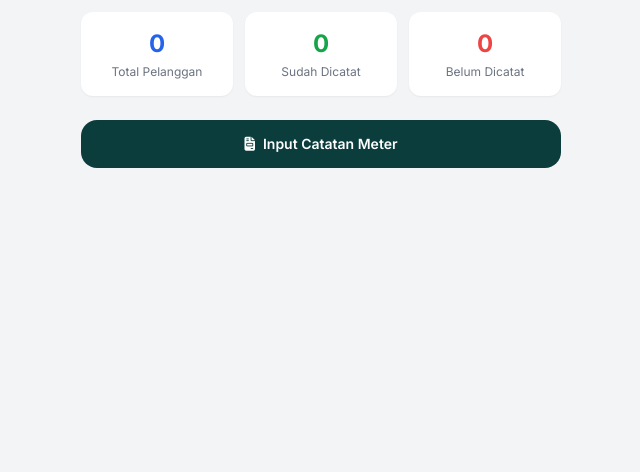
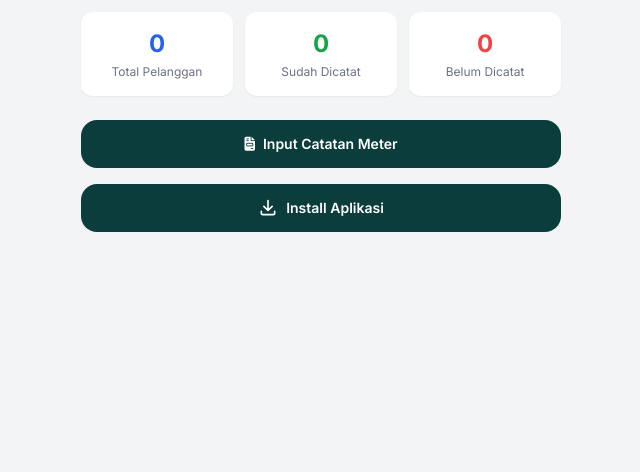
Before and after one commit to ariefprogrammer/siapair, a Laravel app: page /operator in a window 1280 px wide. Shown: the part 184-656 px from the top of the page, without its empty margins (319-959 px from the left). Run offline with Laravel 12, Linux system fonts and the light colour scheme; a user stored in the database is signed in; data comes from the database, SQL or seed files in the repository; data that the repository does not hold is empty; some libraries are stand-ins or nearby versions.

Commit message:
pwa operator

```diff
--- a/resources/views/layouts/operator.blade.php
+++ b/resources/views/layouts/operator.blade.php
@@ -11,7 +11,14 @@
     <link rel="stylesheet" href="https://cdnjs.cloudflare.com/ajax/libs/font-awesome/6.5.1/css/all.min.css">
     <link href="https://fonts.googleapis.com/css2?family=Plus+Jakarta+Sans:wght@500;600;700;800&family=Inter:wght@400;500;600;700&display=swap" rel="stylesheet">
     <link rel="manifest" href="/manifest.json">
+    <link rel="apple-touch-icon" href="/icon512_maskable.png">
     <script>
+        if ('serviceWorker' in navigator) {
+            window.addEventListener('load', () => {
+            navigator.serviceWorker.register('/sw.js');
+            });
+        }
+
         tailwind.config = {
             theme: {
                 extend: {
--- a/resources/views/operator/dashboard.blade.php
+++ b/resources/views/operator/dashboard.blade.php
@@ -93,4 +93,35 @@
     </div>
 </div>
 @endif
+<button id="btn-install-app" class="flex items-center justify-center gap-2 w-full bg-deep text-white text-center font-semibold py-3.5 mt-4 rounded-2xl text-sm transition active:scale-[0.98]">
+  <svg class="w-5 h-5" fill="none" stroke="currentColor" viewBox="0 0 24 24">
+    <path stroke-linecap="round" stroke-linejoin="round" stroke-width="2" d="M4 16v2a2 2 0 002 2h12a2 2 0 002-2v-2M7 10l5 5 5-5M12 15V3" />
+  </svg>
+  Install Aplikasi
+</button>
+
+<script>
+    let deferredPrompt;
+    const installBtn = document.getElementById('btn-install-app');
+
+    window.addEventListener('beforeinstallprompt', (e) => {
+        e.preventDefault();
+        deferredPrompt = e;
+        installBtn.classList.remove('hidden');
+        installBtn.classList.add('flex');
+    });
+
+    installBtn?.addEventListener('click', async () => {
+        if (!deferredPrompt) return;
+        deferredPrompt.prompt();
+        const { outcome } = await deferredPrompt.userChoice;
+        deferredPrompt = null;
+        installBtn.classList.add('hidden');
+    });
+
+    window.addEventListener('appinstalled', () => {
+        installBtn.classList.add('hidden');
+        deferredPrompt = null;
+    });
+</script>
 @endsection
--- a/resources/views/pelanggan/dashboard.blade.php
+++ b/resources/views/pelanggan/dashboard.blade.php
@@ -167,7 +167,7 @@
     const installBtn = document.getElementById('btn-install-app');
 
     window.addEventListener('beforeinstallprompt', (e) => {
-        e.preventDefault(); // cegah mini-infobar otomatis browser
+        e.preventDefault();
         deferredPrompt = e;
         installBtn.classList.remove('hidden');
         installBtn.classList.add('flex');
@@ -177,12 +177,10 @@
         if (!deferredPrompt) return;
         deferredPrompt.prompt();
         const { outcome } = await deferredPrompt.userChoice;
-        // outcome: 'accepted' atau 'dismissed', bisa dikirim ke analytics kalau perlu
         deferredPrompt = null;
         installBtn.classList.add('hidden');
     });
 
-    // Kalau user sudah install (dari sumber lain), sembunyikan tombol
     window.addEventListener('appinstalled', () => {
         installBtn.classList.add('hidden');
         deferredPrompt = null;
```
